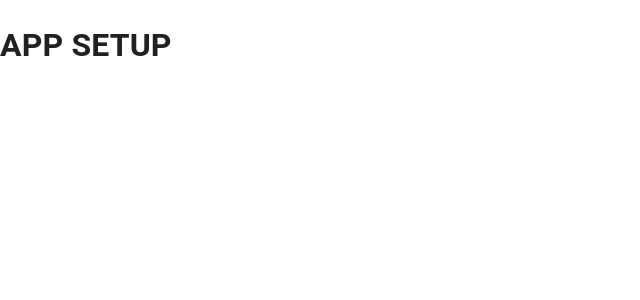
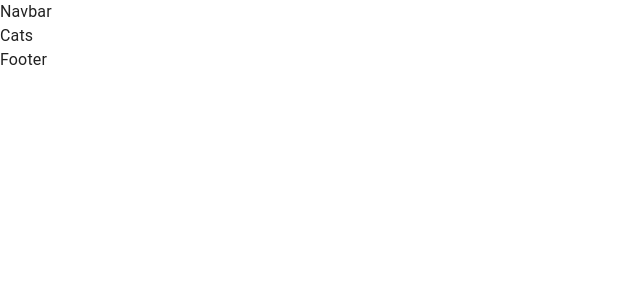
Before and after one commit to xwaruz1212/cozy-cat-cafe, a React (Create React App) app: page /cats in a window 1280 px wide. Shown: the top 300 px of the page, without its empty margins (0-640 px from the left). Built offline with nearby package versions, Linux system fonts and the light colour scheme.

Commit message:
Add structure with router

```diff
--- a/src/App.tsx
+++ b/src/App.tsx
@@ -1,6 +1,12 @@
 import { ThemeProvider } from "@emotion/react";
 import { createTheme } from "@mui/material/styles";
 import React from "react";
+import { Route, BrowserRouter as Router, useRoutes } from "react-router-dom";
+import Layout from "./layout";
+import Home from "./Home";
+import Cats from "./cats";
+import Locations from "./locations";
+import Menu from "./menu";
 
 let theme = createTheme({
   palette: {
@@ -29,14 +35,30 @@ theme.typography.h2 = {
   fontWeight: 300,
 };
 
-const App: React.FC = () => {
+const App = () => {
+  let routes = useRoutes([
+    {
+      path: "/",
+      element: <Layout />,
+      children: [
+        { index: true, element: <Home /> },
+        { path: "/cats", element: <Cats /> },
+        { path: "/locations", element: <Locations /> },
+        { path: "/menu", element: <Menu /> },
+      ],
+    },
+  ]);
+  return routes;
+};
+
+const AppWrapper: React.FC = () => {
   return (
     <ThemeProvider theme={theme}>
-      <div>
-        <h1>APP SETUP</h1>
-      </div>
+      <Router>
+        <App />
+      </Router>
     </ThemeProvider>
   );
 };
 
-export default App;
+export default AppWrapper;
--- /dev/null
+++ b/src/Home/index.tsx
@@ -0,0 +1,7 @@
+import React from "react";
+
+const Home: React.FC = () => {
+  return <div>Home</div>;
+};
+
+export default Home;
--- /dev/null
+++ b/src/cats/index.tsx
@@ -0,0 +1,7 @@
+import React from "react";
+
+const Cats: React.FC = () => {
+  return <div>Cats</div>;
+};
+
+export default Cats;
--- /dev/null
+++ b/src/footer/index.tsx
@@ -0,0 +1,7 @@
+import React from "react";
+
+const Footer: React.FC = () => {
+  return <div>Footer</div>;
+};
+
+export default Footer;
--- a/src/index.tsx
+++ b/src/index.tsx
@@ -1,14 +1,14 @@
-import React from 'react';
-import ReactDOM from 'react-dom/client';
-import App from './App';
-import { CssBaseline } from '@mui/material';
+import React from "react";
+import ReactDOM from "react-dom/client";
+import { CssBaseline } from "@mui/material";
+import AppWrapper from "./App";
 
 const root = ReactDOM.createRoot(
-  document.getElementById('root') as HTMLElement
+  document.getElementById("root") as HTMLElement
 );
 root.render(
   <React.StrictMode>
     <CssBaseline />
-    <App />
+    <AppWrapper />
   </React.StrictMode>
 );
--- /dev/null
+++ b/src/layout/index.tsx
@@ -0,0 +1,16 @@
+import React from "react";
+import Navbar from "../navbar";
+import { Outlet } from "react-router-dom";
+import Footer from "../footer";
+
+const Layout: React.FC = () => {
+  return (
+    <React.Fragment>
+      <Navbar />
+      <Outlet />
+      <Footer />
+    </React.Fragment>
+  );
+};
+
+export default Layout;
--- /dev/null
+++ b/src/locations/index.tsx
@@ -0,0 +1,7 @@
+import React from "react";
+
+const Locations: React.FC = () => {
+  return <div>Locations</div>;
+};
+
+export default Locations;
--- /dev/null
+++ b/src/menu/index.tsx
@@ -0,0 +1,7 @@
+import React from "react";
+
+const Menu: React.FC = () => {
+  return <div>Menu</div>;
+};
+
+export default Menu;
--- /dev/null
+++ b/src/navbar/index.tsx
@@ -0,0 +1,7 @@
+import React from "react";
+
+const Navbar: React.FC = () => {
+  return <div>Navbar</div>;
+};
+
+export default Navbar;
```
